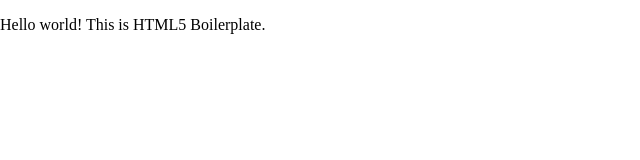
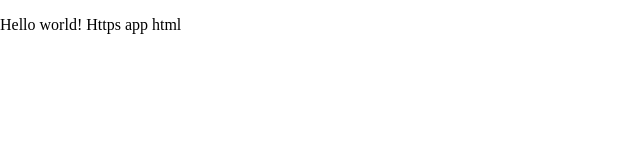
Before and after one commit to Ricardo-Mutti/HttpsAppServer, a website: page client/index.html in a window 1280 px wide. Shown: the whole page, without its empty margins (0-640 px from the left). Drawn offline with nearby package versions, Linux system fonts and the light colour scheme.

Commit message:
mudança do texto do html

```diff
--- a/client/index.html
+++ b/client/index.html
@@ -20,7 +20,7 @@
         <![endif]-->
 
         <!-- Add your site or application content here -->
-        <p>Hello world! This is HTML5 Boilerplate.</p>
+        <p>Hello world! Https app html</p>
 
         <script src="http://code.jquery.com/jquery-1.12.4.min.js"></script>
         <script>window.jQuery || document.write('<script src="js/vendor/jquery-1.12.4.min.js"><\/script>')</script>
```
